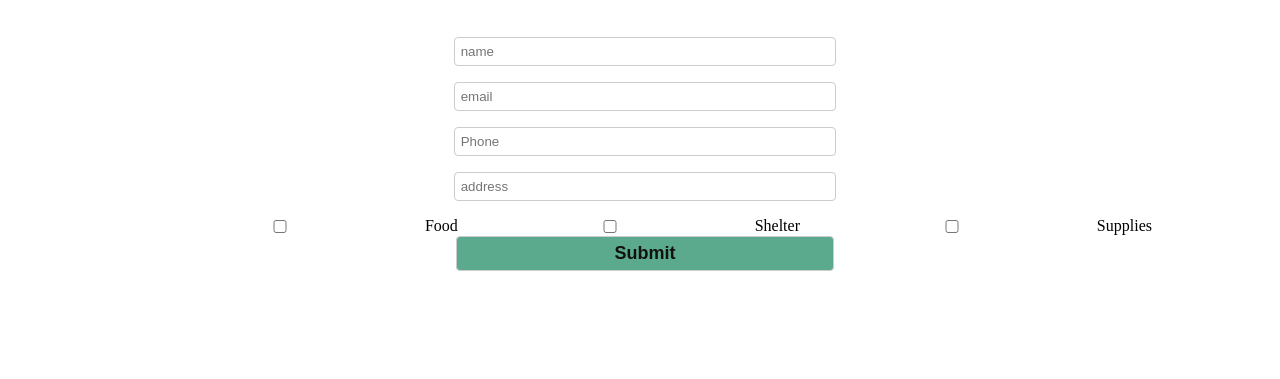
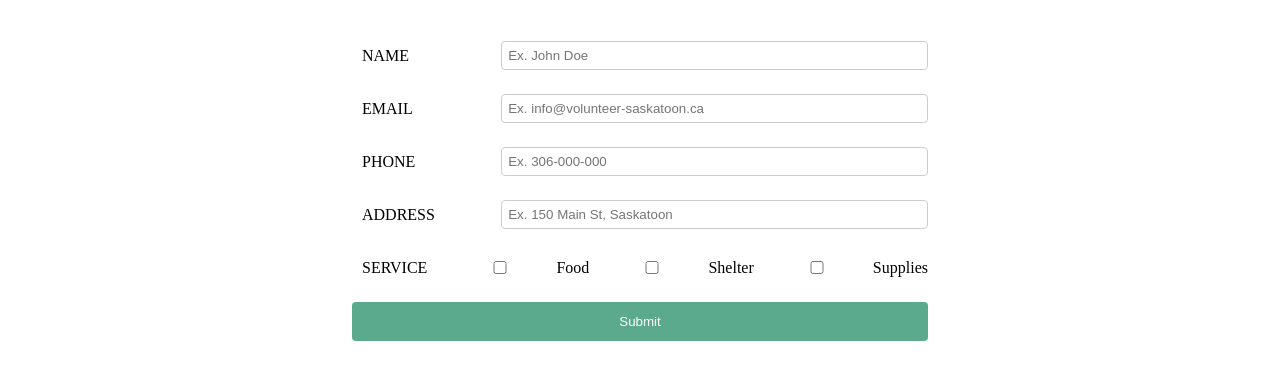
Before and after one commit to AhmadGhachim/Saskatoon-Volunteer, a website: page addclient.html in a window 1280 px wide. Shown: the part 173-552 px from the top of the page. Drawn offline with Linux system fonts and the light colour scheme; no server answers.

Commit message:
Updated dashboard.css

```diff
--- a/addclient.html
+++ b/addclient.html
@@ -22,24 +22,38 @@
     <h2>Add Client</h2>
 </div>
 <body>
-<div id="container">
+    <div class="appointment-container">
 
-    <div id="addStaff" class="field">
-        <p><input placeholder="name" type="text" id="name"/></p>
-        <p><input placeholder="email" type="email" id="email"/></p>
-        <p><input placeholder="Phone" type="number" id="Phone"/></p>
-        <p><input placeholder="address" type="text" id="address"/></p>
-        <div id="Checkboxes">
-            <input type="checkbox" name="service" id="food" value="Food">Food<br>
-            <input type="checkbox" name="service" id="shelter" value="Shelter">Shelter<br>
-            <input type="checkbox" name="service" id="supplies" value="Supplies">Supplies<br>
+        <div class="appointment-do">
+            <form id="appointment">
+                <div class="field">
+                    <label>NAME</label>
+                    <input type="text" name="name" id="name" size="50" placeholder="Ex. John Doe">
+                </div>
+                <div class="field">
+                    <label>EMAIL</label>
+                    <input type="email" name="email" id="email" size="50" placeholder="Ex. info@volunteer-saskatoon.ca">
+                </div>
+                <div class="field">
+                    <label>PHONE</label>
+                    <input type="tel" name="Phone" id="Phone" size="50" placeholder="Ex. 306-000-000" pattern="[0-9]{3}-[0-9]{3}-[0-9]{3}">
+                </div>
+                <div class="field">
+                    <label>ADDRESS</label>
+                    <input type="text" name="address" id="address" min-size="50" placeholder="Ex. 150 Main St, Saskatoon">
+                </div>
+                <div class="field">
+                    <label>SERVICE</label>
+                    <input type="checkbox" name="service" value="Food">Food<br>
+                    <input type="checkbox" name="service" value="Shelter">Shelter<br>
+                    <input type="checkbox" name="service" value="Supplies">Supplies<br>
+                </div>
+                <input type="submit" name="appointment" onclick="saveClients()">
+            </form>
 
-         </div>
-        <div id="button_container">
-            <input type="submit" onclick="saveClients()" value="Submit">
         </div>
+
     </div>
-
 
 </div>
 </body>
--- a/assets/css/dashboard.css
+++ b/assets/css/dashboard.css
@@ -91,27 +91,32 @@
 }
 
 #container{
-    width: 80%;
+    width: 50%;
     margin-left: auto;
     margin-right: auto;
-
-
-}
-#addStaff p{
-    width: 40%;
-    margin-left: auto;
-    margin-right: auto;
+    align-items: center;
     text-align: center;
 
 }
+
+#addStaff p{
+    width: 60%;
+    display: flex;
+    margin-left: auto;
+    margin-right: auto;
+    align-items: center;
+}
+
 #button_container{
     text-align: center;
     color: #111;
     font-weight: 600;
     font-size: 18px;
     margin-bottom: 20px;
+    align-items: center;
 
 }
+
 #button_container input[type="submit"]{
     text-align: center;
     color: #111;
@@ -123,14 +128,6 @@
 }
 #Checkboxes{
     display: flex;
-    flex-direction: row;
     align-items: center;
-    text-align: center;
-    margin-left: 0px;
-
+    display: flex;
 }
-#Checkboxes label {
-    display: block;
-    padding-left: -15px;
-    text-indent: -15px;
-}
--- a/database.js
+++ b/database.js
@@ -111,6 +111,7 @@ function saveStaff(){
 //     alert('updated')
 // }
 //
+
 function removeStaff() {
 
     database.ref('Staff/s').remove()
```
Also changed, not shown: Log_in.html (+0 -1 lines), register.html (+2 -2 lines).
